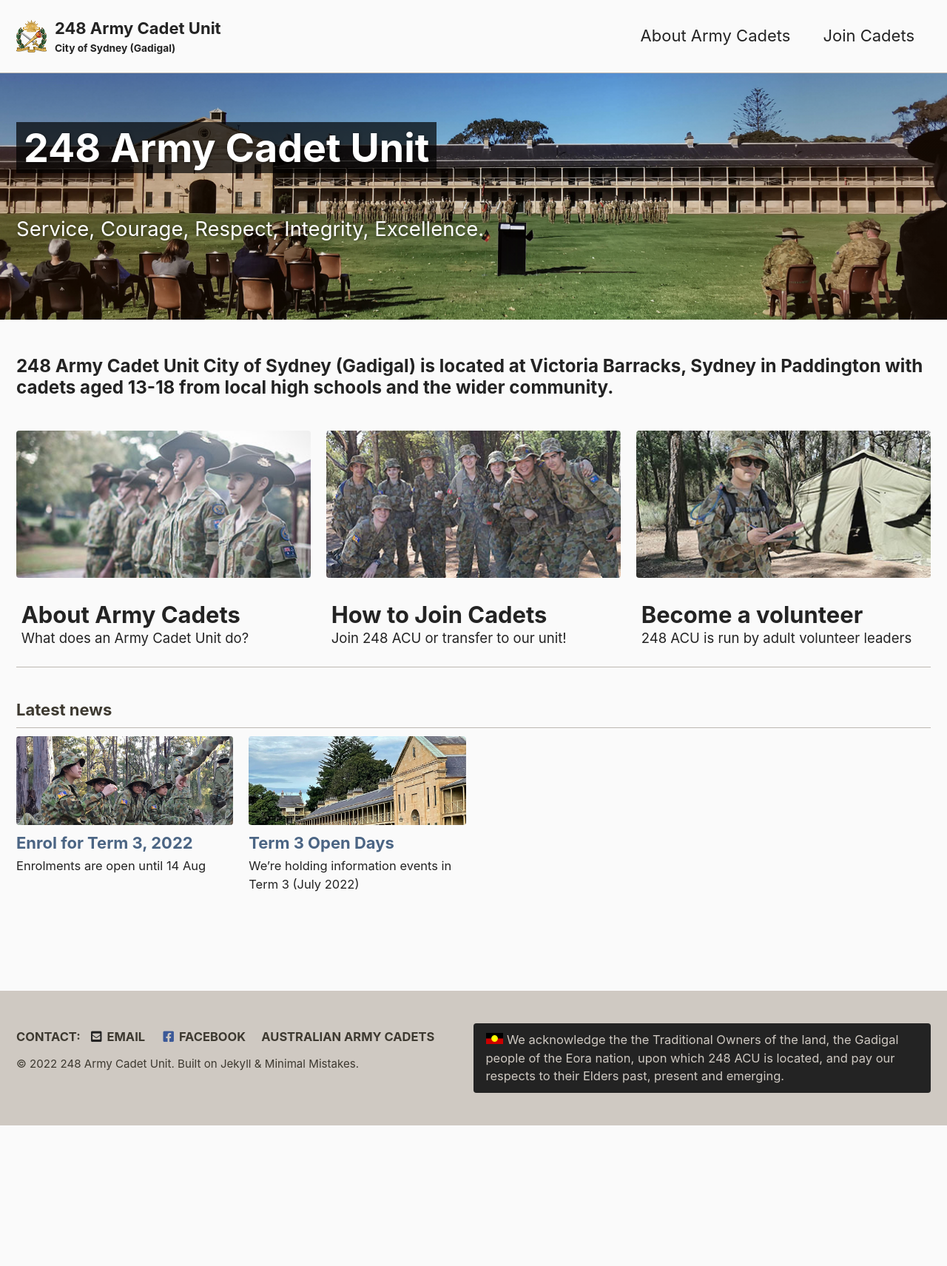
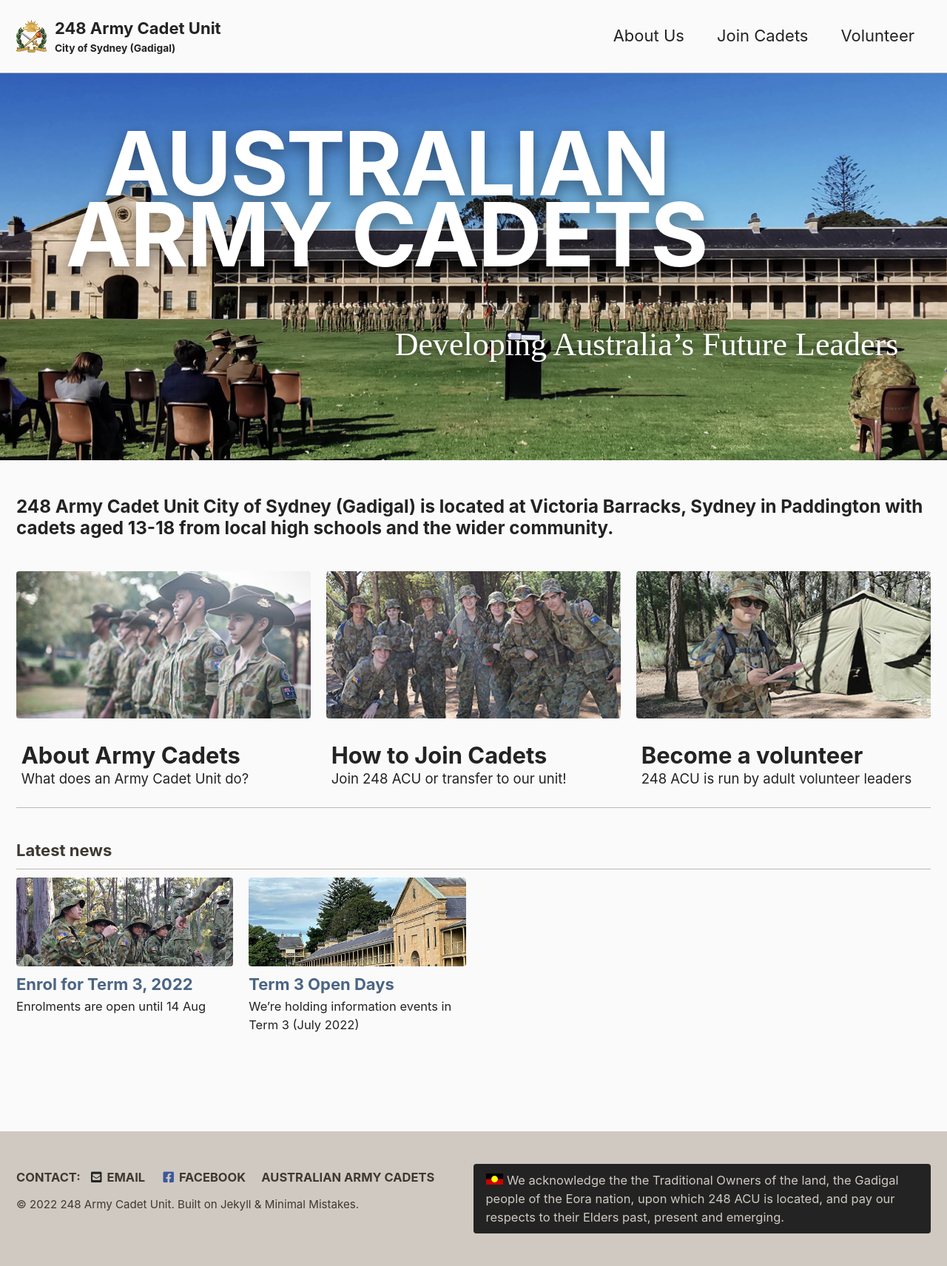
Before and after one commit to alansfyeung/248acu-website, a Jekyll site: the page built from index.html, in a window 1280 px wide. Shown: the whole page at 74% size. Built offline with Jekyll 4.4.1, drawn with Linux system fonts in a browser that asks for light colours; cached includes are drawn as plain includes; the list of posts is cut into pages by our own code; before the commit the page ends 1521 px from its top, so only the background shows below that.

Commit message:
New and improved home page hero

```diff
--- a/_data/navigation.yml
+++ b/_data/navigation.yml
@@ -1,9 +1,11 @@
 # main links
 main:
-  - title: "About Army Cadets"
-    url: /about/
+  - title: "About Us"
+    url: /unit/
   - title: "Join Cadets"
     url: /join/
+  - title: "Volunteer"
+    url: /volunteer/
 
 articles:
   - title: About
--- a/_includes/page__hero.html
+++ b/_includes/page__hero.html
@@ -27,11 +27,14 @@
         {% if paginator and site.paginate_show_page_num %}
           {{ site.title }}{% unless paginator.page == 1 %} {{ site.data.ui-text[site.locale].page | default: "Page" }} {{ paginator.page }}{% endunless %}
         {% else %}
-          {{ page.title | default: site.title | markdownify | remove: "<p>" | remove: "</p>" }}
+          {% assign hero_title = page.header.hero_title | default: page.title | default: site.title %}
+          {{ hero_title | markdownify | remove: "<p>" | remove: "</p>" }}
         {% endif %}
       </h1>
-      {% if page.tagline %}
-        <p class="page__lead">{{ page.tagline | markdownify | remove: "<p>" | remove: "</p>" }}</p>
+      {% if page.header.hero_tagline_image %}
+        <p class="page__lead"><img src="{{ page.header.hero_tagline_image | absolute_url }}" alt="{{ page.header.hero_tagline | default: page.tagline }}"></p>
+      {% elsif page.header.hero_tagline or page.tagline %}
+        <p class="page__lead">{{ page.header.hero_tagline | default: page.tagline | markdownify | remove: "<p>" | remove: "</p>" }}</p>
       {% elsif page.header.show_overlay_excerpt != false and page.excerpt %}
         <p class="page__lead">{{ page.excerpt | markdownify | remove: "<p>" | remove: "</p>" }}</p>
       {% endif %}
--- /dev/null
+++ b/_sass/248acu/_layout--home.scss
@@ -0,0 +1,69 @@
+body.layout--home {
+  $backdrop-color: #000;
+  .initial-content {
+    overflow: hidden;
+    .page__title {
+      // background: $backdrop-color;
+      // backdrop-filter: blur(2px);
+      // border-radius: 20px;
+      display: block;
+      text-align: left;
+      text-transform: uppercase;
+      letter-spacing: -2px;
+      word-spacing: 600px;
+      font-size: 48px;
+      line-height: 85%;
+      @include breakpoint($small) {
+        word-spacing: initial;
+        font-size: 60px;
+        line-height: 80%;
+        text-align: center;  // happy accident, this looks pretty cool
+        width: 60px * 8;  // Constrain multiple lines
+        text-shadow: 0 5px 10px rgba($backdrop-color, .44);
+      }
+      @include breakpoint($medium) {
+        font-size: 90px;
+        width: 90px * 8;  // Constrain multiple lines
+        text-shadow: 0 8px 20px rgba($backdrop-color, .44);
+      }
+      @include breakpoint($x-large) {
+        font-size: 120px;
+        width: 1000px;  // Constrain multiple lines
+      }
+      padding: 8px 10px;
+      position: relative;
+      &::before {
+        content: "";
+        z-index: -1;
+        display: none;
+        position: absolute;
+        width: 120%;
+        height: 120%;
+        top: -10%;
+        left: -10%;
+        border-radius: 50%;
+        background: $backdrop-color;
+        backdrop-filter: blur(2px);
+      }
+    }
+    .page__hero--overlay {
+      .page__lead {
+        font-family: $bodoni;
+        display: none;
+        text-align: center;
+        @include breakpoint($small) {
+          display: block;
+          text-align: right;
+          font-size: 1.4em;
+          text-shadow: 0 3px 5px rgba($backdrop-color, .65);
+        }
+        @include breakpoint($medium) {
+          margin-left: auto;
+          text-align: center;
+          font-size: 2em;
+          text-shadow: 0 3px 10px rgba($backdrop-color, .48);
+        }
+      }
+    }
+  }
+}
--- a/_sass/minimal-mistakes.scss
+++ b/_sass/minimal-mistakes.scss
@@ -41,3 +41,4 @@
 
 /* 248 ACU custom - but I still want to utilize variables, etc */
 @import "248acu/badge-of-rank";
+@import "248acu/layout--home";
--- a/index.html
+++ b/index.html
@@ -1,12 +1,13 @@
 ---
 layout: home
-title: 248 Army Cadet Unit
+title: 248 Army Cadet Unit - City of Sydney (Gadigal)
 tagline: >
-  Service, Courage, Respect, Integrity, Excellence.
+  Daaaaaa
 header:
   og_image: /assets/images/og/248acu-og.jpg
-  overlay_image: assets/images/home/248acu-home-banner.jpg
-  overlay_filter: linear-gradient(90deg, rgba(93,43,0,.2) 15%, transparent 65%, rgba(93,43,0,.2) 85%)
+  hero_title: Australian Army Cadets
+  hero_tagline: Developing Australia's Future Leaders
+  overlay_image: /assets/images/home/248acu-home-banner.jpg
 feature_row:
   - image_path: /assets/images/home/248acu-about-army-cadets.jpg
     alt: "Army cadets on Anzac Day parade"
@@ -26,14 +27,6 @@
 entries_layout: grid  # for the news
 ---
 
-<style type="text/css" media="screen">
-  #page-title {
-    background: rgba(0,0,0,.7);
-    padding: 8px 10px;
-    display: inline-block;
-  }
-</style>
-
 <article class="headlines" style="margin-bottom: 2em;">
   <h4 style="font-size: 1.1em">248 Army Cadet Unit City of Sydney (Gadigal) is located at Victoria Barracks, Sydney
     in Paddington with cadets aged 13-18 from local high schools and the wider community.</h4>
```
Also changed, not shown: assets/images/home/248acu-home-banner.jpg.
